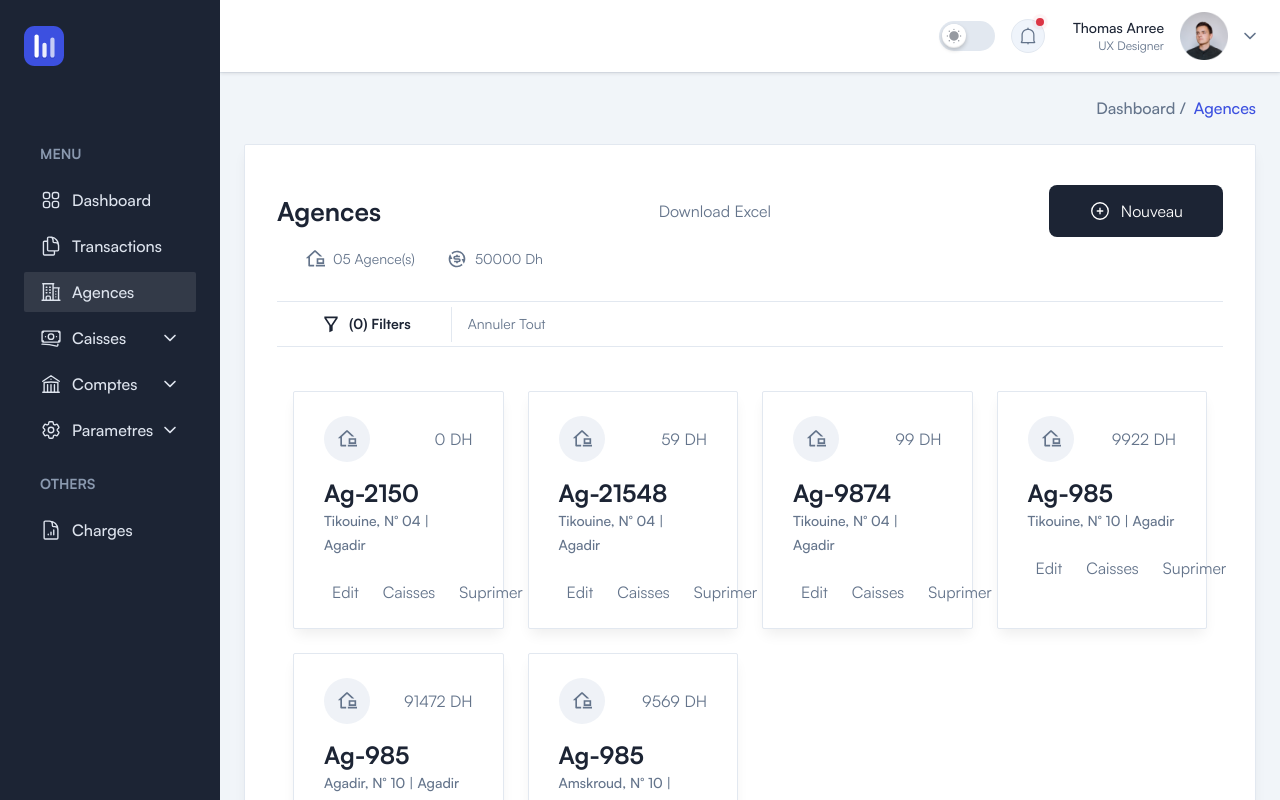
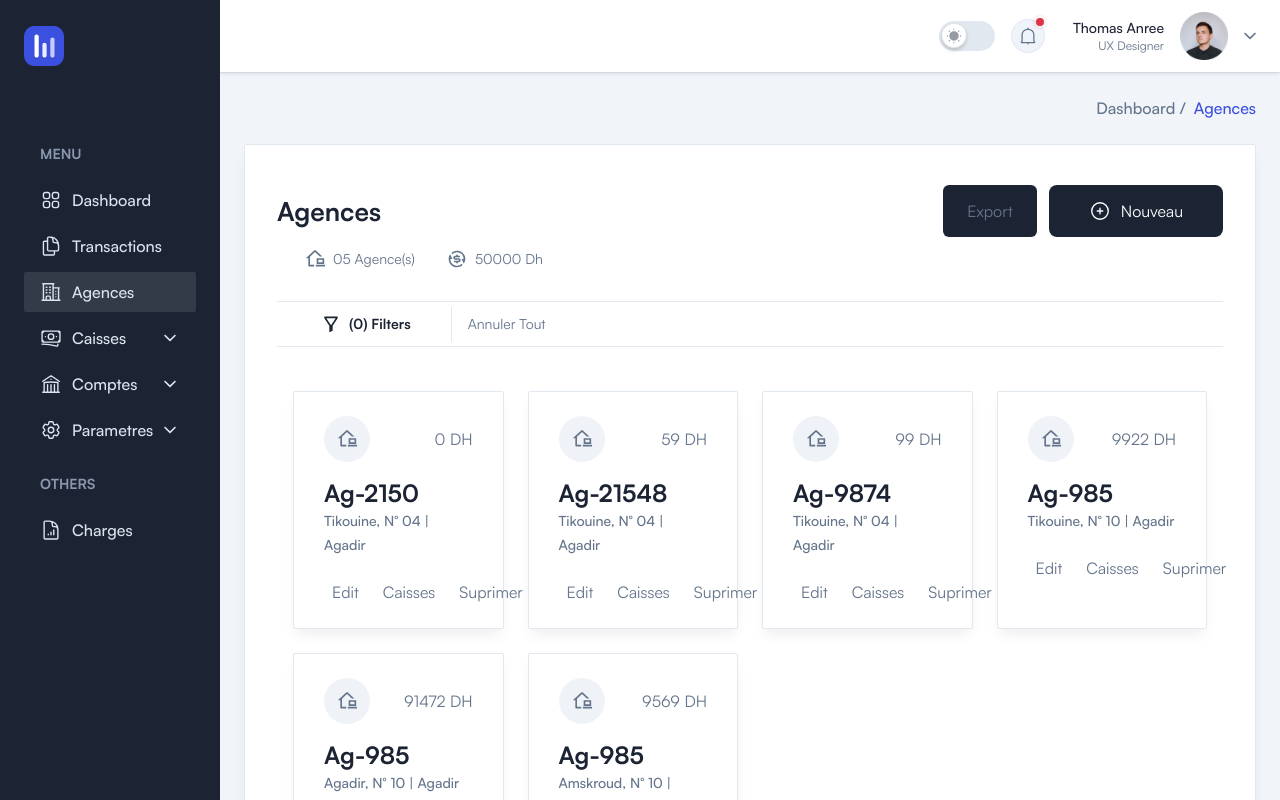
Before and after one commit to MedElmkaoui/dash, a Next.js app: page /agences in a window 1280 px wide. Built offline with nearby package versions, Linux system fonts and the light colour scheme; a web font is replaced by a local one.

Commit message:
24/11/2023 - 21:30

```diff
--- a/app/agences/page.tsx
+++ b/app/agences/page.tsx
@@ -1,4 +1,4 @@
-'use client'
+
 import Breadcrumb from "@/components/Breadcrumbs/Breadcrumb"
 import Filter from "@/components/Filter/Filter"
 import CardAgences from "@/components/Cards/CardAgences"
@@ -6,7 +6,6 @@ import Link from 'next/link'
 import { RiExchangeDollarFill, RiHomeOfficeLine } from "react-icons/ri";
 import { HiOutlinePlusCircle  } from "react-icons/hi2";
 import Feed from "@/components/Feed/Feed"
-import { exportToExcel } from '@/utils/exportToExcel';
 
 
 ;
@@ -66,19 +65,9 @@ const Agences = () => {
         },
       ];
 
-      const handleDownload = async () => {
-        try {
-          // Fetch your table data here
-          const data = Data; // Replace with your actual table data
-
-          // Trigger the data export function
-          exportToExcel(data, 'tableData');
 
 
-        } catch (error) {
-          console.error('Error exporting data:', error);
-        }
-      };
+
 
 
   return (
@@ -91,7 +80,10 @@ const Agences = () => {
                 <h2 className="text-title-md2 font-semibold text-black dark:text-white  ">
                     Agences
                 </h2>
-                <button onClick={handleDownload}>Download Excel</button>
+                <div className="flex gap-3">
+                <button
+                  className="bg-black px-6 py-3.5 rounded-md text-w"
+                onClick={()=>{}}>Export</button>
                   <Link
                       href="/agences/new"
                       className="inline-flex items-center justify-center rounded-lg gap-2.5 bg-black py-3.5 px-10 text-center text-white hover:bg-opacity-90 lg:px-8 xl:px-10"
@@ -101,6 +93,7 @@ const Agences = () => {
                       </span>
                       <span>Nouveau </span>
                   </Link>
+                </div>
 
             </div>
 
--- a/utils/exportToExcel.ts
+++ /dev/null
@@ -1,9 +0,0 @@
-// utils/exportToExcel.ts
-import * as XLSX from 'xlsx';
-
-export const exportToExcel = (data: any[], fileName: string): void => {
-  const ws = XLSX.utils.json_to_sheet(data);
-  const wb = XLSX.utils.book_new();
-  XLSX.utils.book_append_sheet(wb, ws, 'Sheet 1');
-  XLSX.writeFile(wb, `${fileName}.xlsx`);
-};
```
Also changed, not shown: package.json (+4 -4 lines), next.config.js (line endings or trailing spaces), 1 other file (tests, documents, lock files or other folders). Lines whose indentation alone changed are shown as unchanged.
